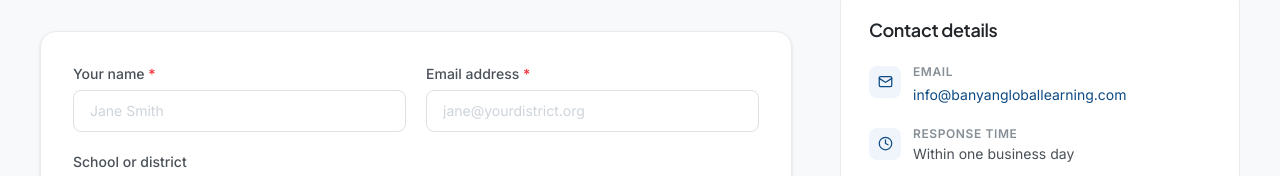
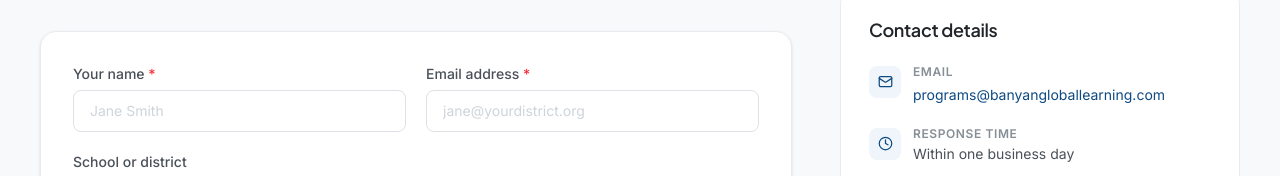
Before and after one commit to livenlearning/banyan-website, a Next.js app: page /contact in a window 1280 px wide. Shown: the part 754-930 px from the top of the page. Built offline with nearby package versions, Linux system fonts and the light colour scheme.

Commit message:
Update contact email to programs@banyangloballearning.com

```diff
--- a/src/app/contact/page.tsx
+++ b/src/app/contact/page.tsx
@@ -79,10 +79,10 @@ export default function ContactPage() {
                         Email
                       </div>
                       <a
-                        href="mailto:info@banyangloballearning.com"
+                        href="mailto:programs@banyangloballearning.com"
                         className="text-[#0e4a83] text-sm hover:underline"
                       >
-                        info@banyangloballearning.com
+                        programs@banyangloballearning.com
                       </a>
                     </div>
                   </div>
--- a/src/components/ContactForm.tsx
+++ b/src/components/ContactForm.tsx
@@ -81,7 +81,7 @@ function ContactFormInner() {
         setStatus('error')
       }
     } catch {
-      setErrorMessage('Could not send your message. Please email us at info@banyangloballearning.com.')
+      setErrorMessage('Could not send your message. Please email us at programs@banyangloballearning.com.')
       setStatus('error')
     }
   }
```
